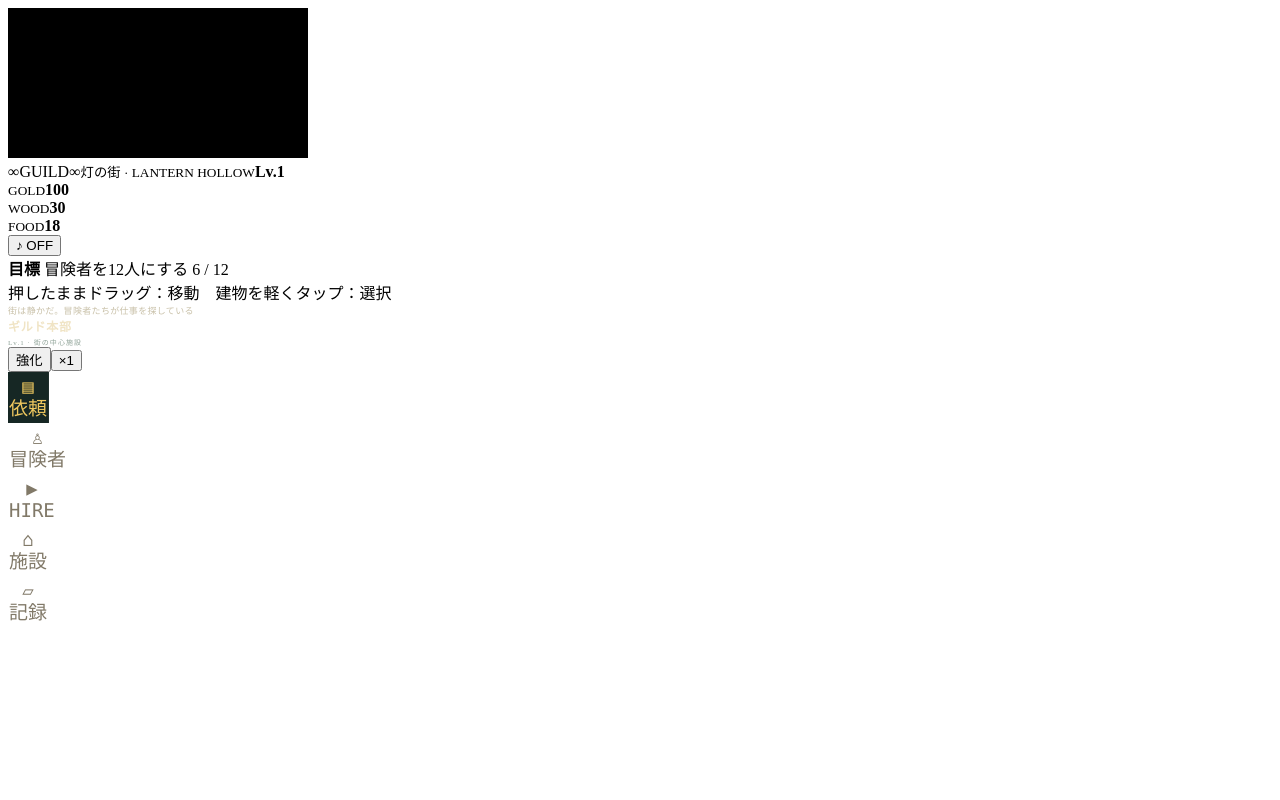
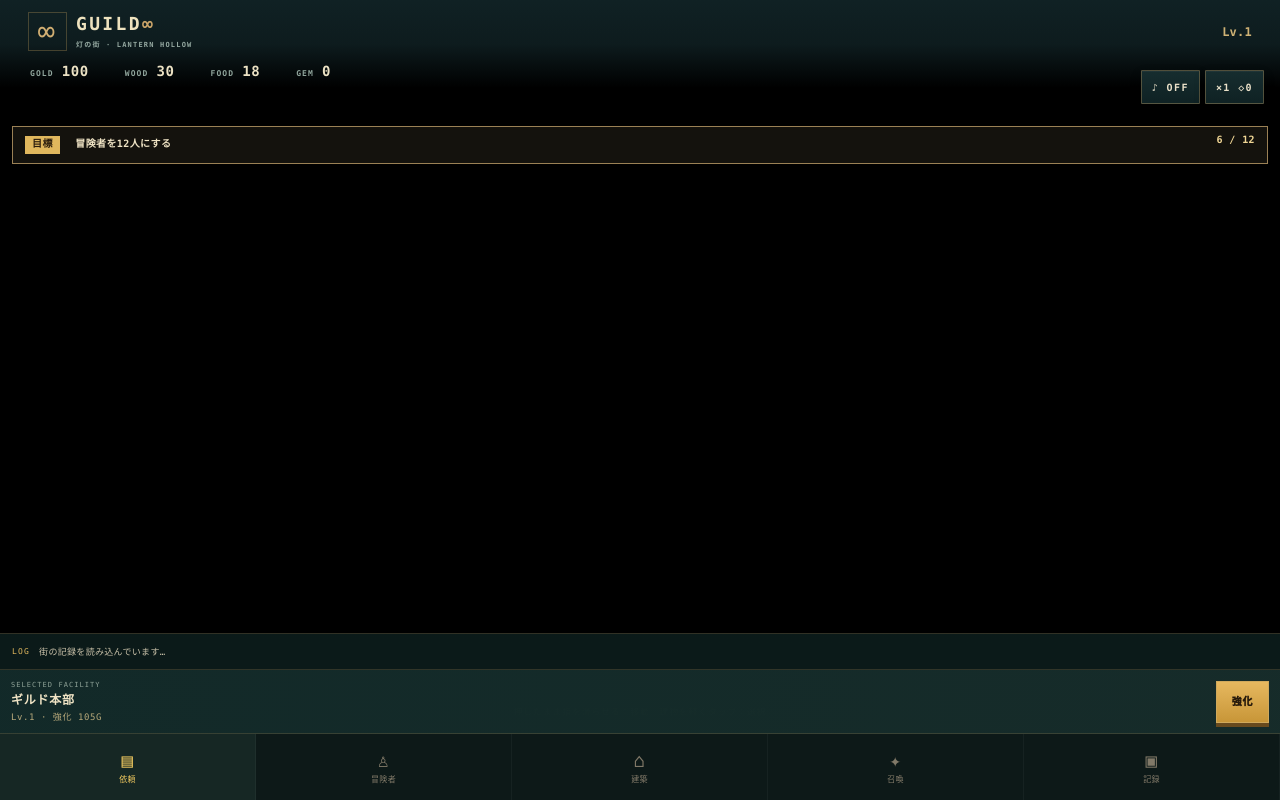
Before and after one commit to MusicJapanLLC/test2, a website: page prototype-v08-bottombar.html in a window 1280 px wide. Drawn offline with Linux system fonts and the light colour scheme.

Commit message:
feat(legacy v0.8): make existing prototype entry use latest systems UI

```diff
--- a/prototype-v08-bottombar.html
+++ b/prototype-v08-bottombar.html
@@ -1,12 +1,59 @@
 <!doctype html>
-<html lang="ja"><head><meta charset="utf-8"><meta name="viewport" content="width=device-width,initial-scale=1,maximum-scale=1,viewport-fit=cover,user-scalable=no"><meta name="theme-color" content="#142425"><title>GUILD∞ v0.8 Bottom Bar</title><link rel="stylesheet" href="ui-v08.css"></head>
-<body><canvas id="c" aria-label="ギルドの街"></canvas>
-<header id="hud"><div class="identity"><span class="crest">∞</span><span class="brand">GUILD<span>∞</span><small>灯の街 · LANTERN HOLLOW</small></span><b id="level">Lv.1</b></div><div class="resources"><div><small>GOLD</small><b id="gold">100</b></div><div><small>WOOD</small><b id="wood">30</b></div><div><small>FOOD</small><b id="food">18</b></div></div></header>
-<button id="sound" aria-label="BGMを切り替える">♪ OFF</button>
-<div class="goal"><b>目標</b> 冒険者を12人にする <span id="goal-progress">6 / 12</span></div>
-<div id="toast-stack"></div>
-<div id="hint">押したままドラッグ：移動　建物を軽くタップ：選択</div>
-<div id="ticker">街は静かだ。冒険者たちが仕事を探している</div>
-<section id="context"><div class="context-copy"><b id="context-title">ギルド本部</b><small id="context-sub">Lv.1 · 街の中心施設</small></div><button id="context-action" class="quick primary">強化</button><button id="speed" class="quick">×1</button></section>
-<nav id="nav" aria-label="常設メニュー"><button class="nav-btn active" data-tab="quest"><span class="icon">▤</span><span>依頼</span></button><button class="nav-btn" data-tab="party"><span class="icon">♙</span><span>冒険者</span></button><button id="hire" class="nav-btn center"><span class="icon">▶</span><span>HIRE</span></button><button class="nav-btn" data-tab="facility"><span class="icon">⌂</span><span>施設</span></button><button class="nav-btn" data-tab="record"><span class="icon">▱</span><span>記録</span></button></nav>
-<script src="graphics.js"></script><script src="audio-v07.js"></script><script src="smooth-game-v08.js"></script></body></html>
+<html lang="ja">
+<head>
+<meta charset="utf-8">
+<meta name="viewport" content="width=device-width,initial-scale=1,maximum-scale=1,viewport-fit=cover,user-scalable=no">
+<meta name="theme-color" content="#152528">
+<title>GUILD∞ v0.8 Systems</title>
+<link rel="stylesheet" href="style.css">
+<link rel="stylesheet" href="ui-v06.css">
+<link rel="stylesheet" href="ui-v08.css">
+</head>
+<body>
+<canvas id="c" aria-label="ギルドの街"></canvas>
+<header id="hud">
+  <div class="identity">
+    <span class="crest">∞</span>
+    <span class="brand">GUILD<span class="infinity">∞</span><small>灯の街 · LANTERN HOLLOW</small></span>
+    <b id="level">Lv.1</b>
+  </div>
+  <div class="resources">
+    <div><small>GOLD</small><b id="gold">100</b></div>
+    <div><small>WOOD</small><b id="wood">30</b></div>
+    <div><small>FOOD</small><b id="food">18</b></div>
+    <div><small>GEM</small><b id="gem">0</b></div>
+  </div>
+</header>
+<div id="right">
+  <button id="sound" class="utility" aria-label="BGMを切り替える" aria-pressed="false">♪ OFF</button>
+  <button id="speed" class="utility" aria-label="時砂を使って倍速">×1 ◇0</button>
+</div>
+<div id="toast-stack" aria-live="polite"></div>
+<div id="hint">押したまま指を滑らせる：移動　建物を軽くタップ：選択</div>
+<section id="bottom-shell" aria-label="ギルド管理">
+  <div id="log-strip"><span class="log-label">LOG</span><div id="ticker">街の記録を読み込んでいます…</div></div>
+  <div id="context-panel">
+    <div class="context-copy"><small id="context-kicker">SELECTED FACILITY</small><b id="context-title">ギルド本部</b><span id="context-sub">Lv.1 · 強化 105G</span></div>
+    <button id="context-action" class="primary-action">強化</button>
+  </div>
+  <div id="tab-panel" hidden>
+    <div class="tab-view" data-view="quest"><div class="stat"><small>完了依頼</small><b id="quest-count">0</b></div><div class="stat"><small>次の報酬</small><b>素材 / 時砂 / 券</b></div><button id="quest-claim" class="mini-action">即席依頼</button></div>
+    <div class="tab-view" data-view="party" hidden><div class="stat"><small>冒険者</small><b id="party-count">6 / 200</b></div><div class="stat"><small>次の雇用</small><b id="hire-cost">60G</b></div><button id="hire" class="mini-action">HIRE</button></div>
+    <div class="tab-view" data-view="build" hidden><div id="build-list" class="build-list"></div></div>
+    <div class="tab-view" data-view="gacha" hidden><div class="stat"><small>召喚券</small><b id="ticket-count">0</b></div><div class="stat"><small>星晶</small><b id="gem-count">0</b></div><button id="gacha-pull" class="mini-action">召喚する</button></div>
+    <div class="tab-view" data-view="record" hidden><div class="stat"><small>AUTO SAVE</small><b id="save-status">3秒ごと</b></div><div class="stat"><small>最終保存</small><b id="last-save">--:--</b></div><button id="manual-save" class="mini-action">今すぐ保存</button></div>
+  </div>
+  <nav id="bottom-nav">
+    <button class="nav-btn active" data-tab="quest"><span>▤</span><small>依頼</small></button>
+    <button class="nav-btn" data-tab="party"><span>♙</span><small>冒険者</small></button>
+    <button class="nav-btn" data-tab="build"><span>⌂</span><small>建築</small></button>
+    <button class="nav-btn" data-tab="gacha"><span>✦</span><small>召喚</small></button>
+    <button class="nav-btn" data-tab="record"><span>▣</span><small>記録</small></button>
+  </nav>
+</section>
+<div id="goal-chip"><span>目標</span> 冒険者を12人にする <b id="goal-progress">6 / 12</b></div>
+<script src="graphics.js"></script>
+<script src="audio-v07.js"></script>
+<script src="smooth-game-v08.js"></script>
+</body>
+</html>
```
